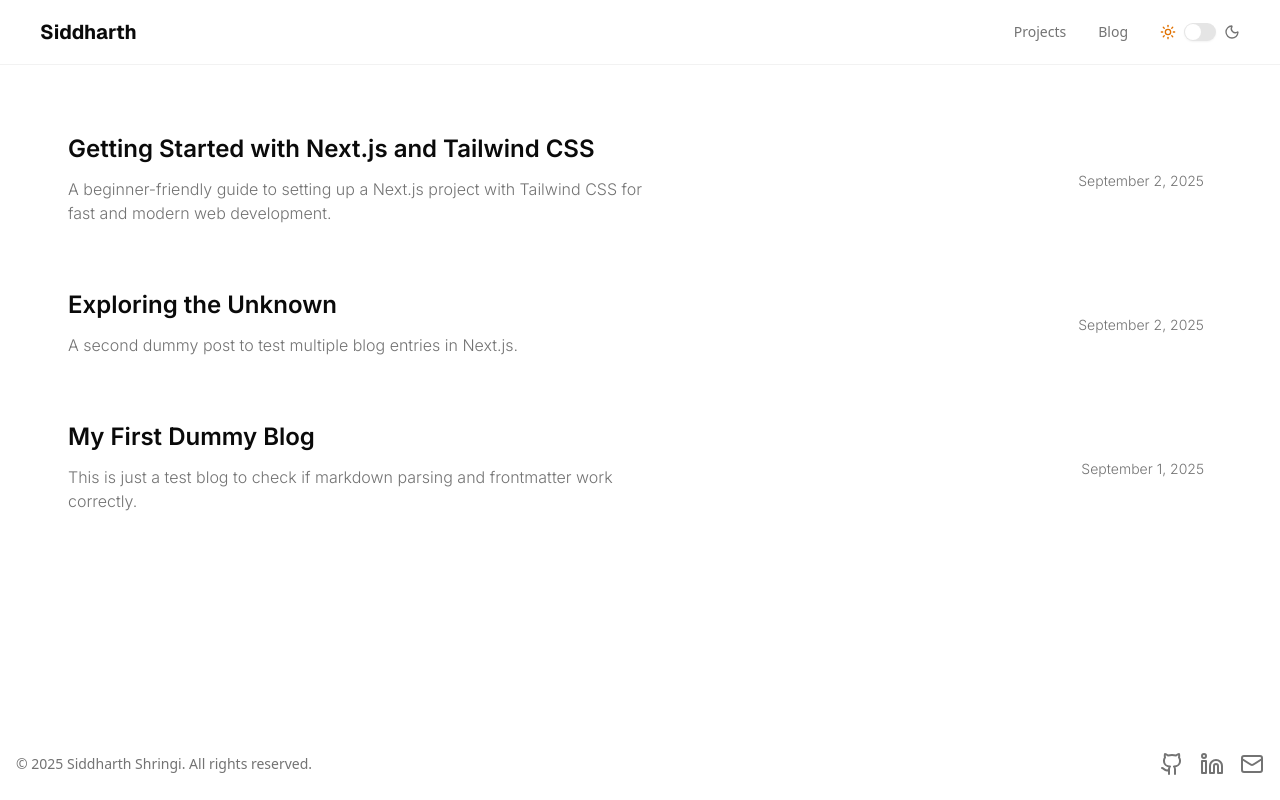
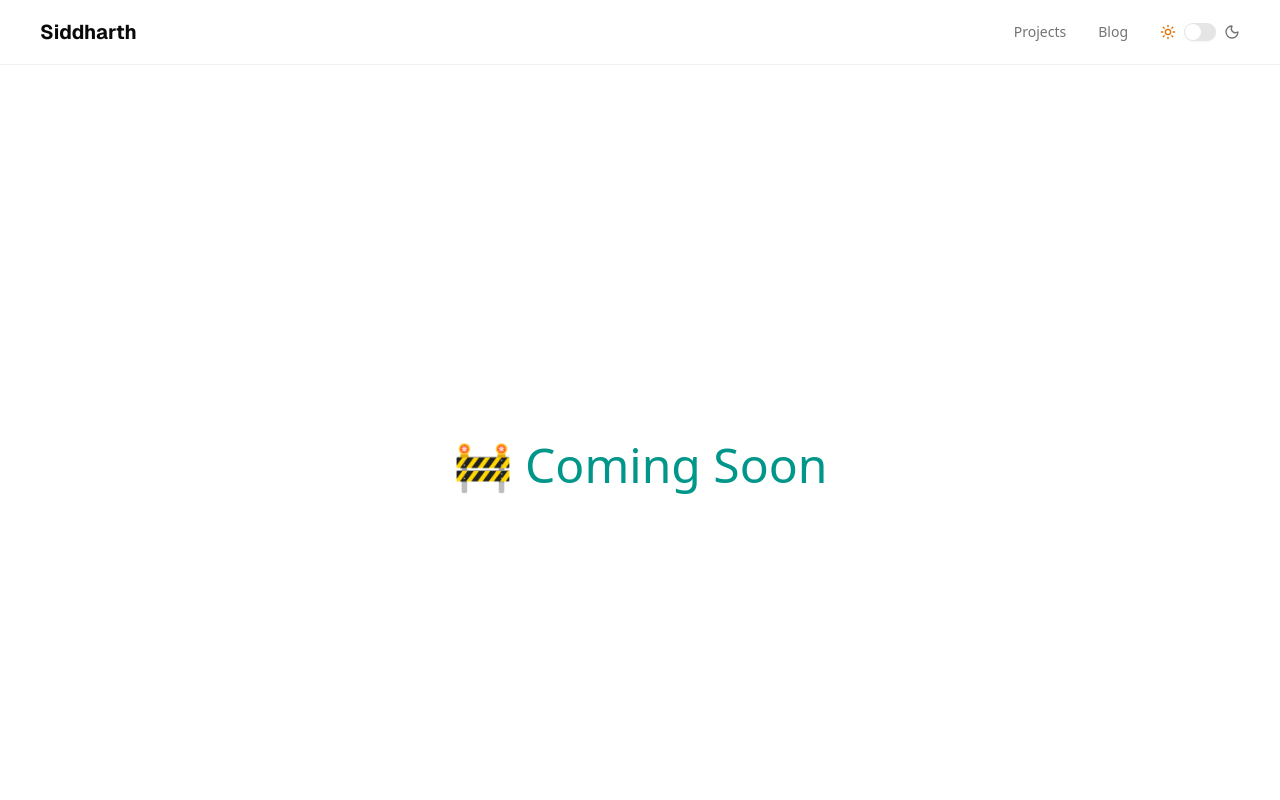
Before and after one commit to SiddharthShringi/siddharth-portfolio, a Next.js app: page /blog in a window 1280 px wide. Shown: the top 800 px of the page. Built offline with nearby package versions, Linux system fonts and the light colour scheme; a web font is replaced by a local one.

Commit message:
Remove test blogs (#16)
* Remove test blogs

* Fix next js version

```diff
--- a/app/blog/page.tsx
+++ b/app/blog/page.tsx
@@ -3,11 +3,12 @@ import { getAllPosts } from '@/lib/posts';
 import React from 'react';
 
 async function Blog() {
-  const posts = await getAllPosts();
+  // const posts = await getAllPosts();
   return (
-    <section className="my-10">
+    <section className="h-screen flex justify-center items-center">
       <div className="px-4 sm:px-6 lg:px-8 xl:px-10">
-        <Blogs posts={posts} />
+        {/* <Blogs posts={posts} /> */}
+        <h1 className="text-chart-2 text-5xl"> 🚧 Coming Soon </h1>
       </div>
     </section>
   );
--- a/package.json
+++ b/package.json
@@ -18,7 +18,7 @@
     "gray-matter": "^4.0.3",
     "lucide-react": "^0.542.0",
     "motion": "^12.23.12",
-    "next": "15.5.2",
+    "next": "^15.5.9",
     "next-mdx-remote-client": "^2.1.3",
     "next-themes": "^0.4.6",
     "react": "19.1.0",
```
Also changed, not shown: public/Images/profile.webp (deleted), 1 other file (tests, documents, lock files or other folders).
